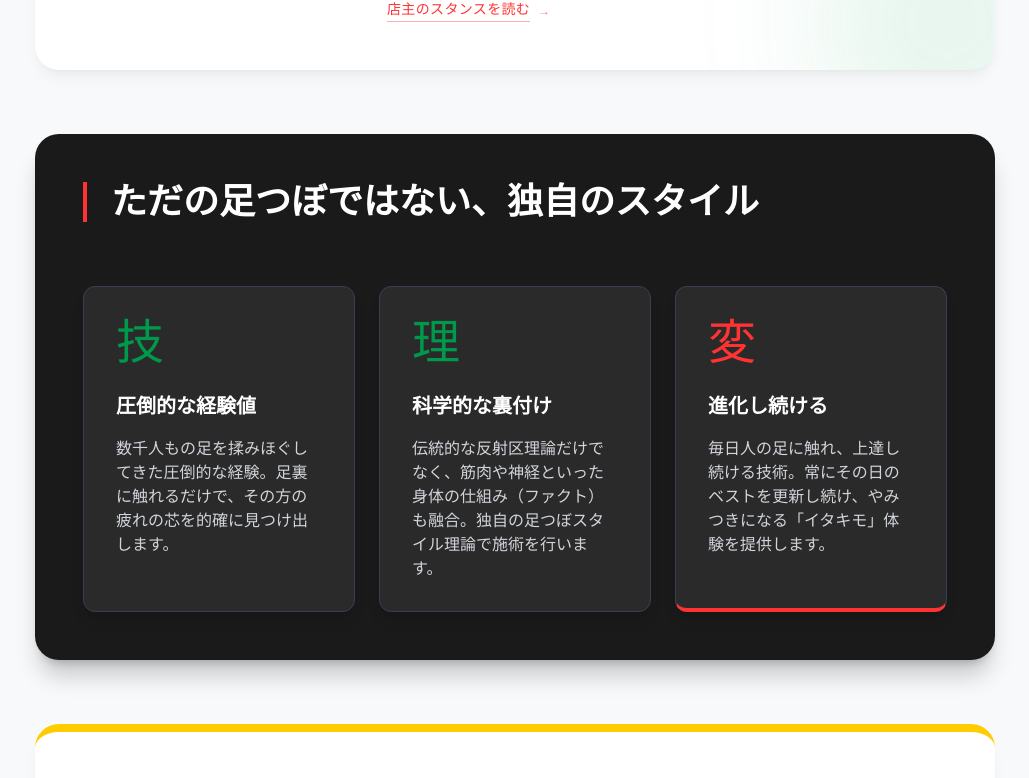
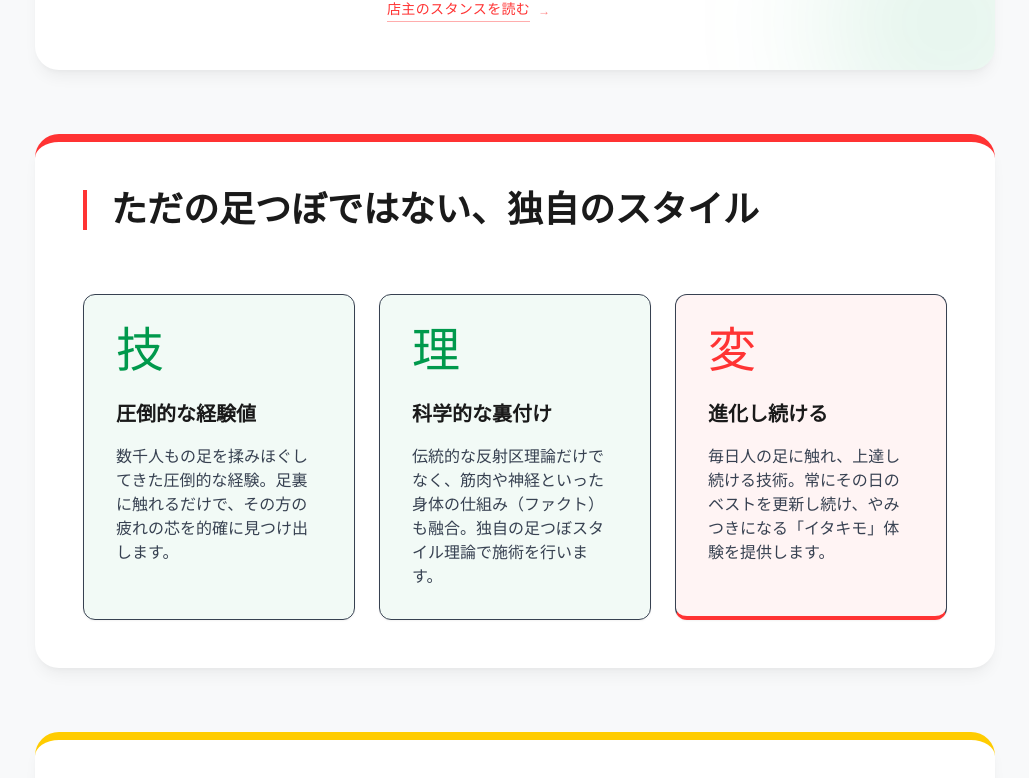
Before and after one commit to ashiyafukusuke/fukusuke2, a Next.js app: page / in a window 1280 px wide. Shown: the part 2219-2997 px from the top of the page, without its empty margins (125-1154 px from the left). Built offline with nearby package versions, Linux system fonts and the light colour scheme.

Commit message:
Add files via upload

```diff
--- a/src/components/Footer.tsx
+++ b/src/components/Footer.tsx
@@ -3,14 +3,14 @@ import { motion } from "framer-motion";
 
 export default function Footer() {
   return (
-    <footer className="bg-gradient-to-br from-[#3d2b2b] to-ink py-24 px-6 relative overflow-hidden text-white">
-      <div className="absolute top-0 left-0 w-full h-2 bg-white/20"></div>
+    <footer className="bg-paper py-24 px-6 border-t-8 border-olive relative overflow-hidden text-ink">
+      <div className="absolute top-0 left-0 w-full h-1 bg-gradient-to-r from-olive to-terracotta"></div>
       <div className="max-w-4xl mx-auto flex flex-col items-center text-center relative z-10">
         <motion.h2
           initial={{ opacity: 0, scale: 0.9 }}
           whileInView={{ opacity: 1, scale: 1 }}
           viewport={{ once: true }}
-          className="font-serif text-3xl md:text-4xl font-bold text-white mb-8 tracking-wide drop-shadow-sm"
+          className="font-serif text-3xl md:text-4xl font-bold text-ink mb-8 tracking-wide drop-shadow-sm"
         >
           【足つぼ専門店 イタキモ】
         </motion.h2>
@@ -19,7 +19,7 @@ export default function Footer() {
           whileInView={{ opacity: 1, y: 0 }}
           viewport={{ once: true }}
           transition={{ delay: 0.2 }}
-          className="text-white/90 mb-12 leading-loose max-w-xl text-sm md:text-base font-medium"
+          className="text-gray-700 mb-12 leading-loose max-w-xl text-sm md:text-base font-medium"
         >
           日々の疲れをリセットし、本来の身軽さを取り戻す場所。<br/>
           HIBARIDOの決して大きくはない一室ではありますが、全身全霊を込めて足揉みさせて頂きます。
@@ -30,7 +30,7 @@ export default function Footer() {
           whileInView={{ opacity: 1 }}
           viewport={{ once: true }}
           transition={{ delay: 0.3 }}
-          className="text-xs text-white/60 tracking-widest mb-4 uppercase"
+          className="text-xs text-gray-500 tracking-widest mb-4 uppercase"
         >
           Powered by RESERVA
         </motion.p>
@@ -42,7 +42,7 @@ export default function Footer() {
           whileHover={{ scale: 1.05 }}
           whileTap={{ scale: 0.95 }}
           href="#"
-          className="inline-flex items-center justify-center bg-white text-terracotta hover:bg-gray-50 font-bold py-4 px-16 rounded-full transition-all duration-300 shadow-xl shadow-black/20 text-lg tracking-widest"
+          className="inline-flex items-center justify-center bg-gradient-to-r from-vitality to-terracotta hover:from-[#FF7A50] hover:to-[#C6674B] text-white font-bold py-4 px-16 rounded-full transition-all duration-300 shadow-xl shadow-vitality/30 hover:shadow-vitality/50 text-lg tracking-widest"
         >
           行く日を決める
         </motion.a>
@@ -52,11 +52,11 @@ export default function Footer() {
           whileInView={{ opacity: 1 }}
           viewport={{ once: true }}
           transition={{ delay: 0.5 }}
-          className="mt-12 text-sm text-white/80 leading-loose flex flex-col items-center"
+          className="mt-12 text-sm text-gray-600 leading-loose flex flex-col items-center"
         >
           <p><strong>所在地:</strong> 〒202-0001 東京都西東京市ひばりが丘3丁目2−51 2番 51号 2F R-09</p>
           <p className="mt-2"><strong>営業日:</strong> 水・木 6時30分～21時30分</p>
-          <p className="text-xs mt-1 text-white/70">※その他曜日は予約ページにてご確認ください。予約枠がある日時は営業日となります。</p>
+          <p className="text-xs mt-1 text-gray-500">※その他曜日は予約ページにてご確認ください。予約枠がある日時は営業日となります。</p>
         </motion.div>
 
         <motion.p
@@ -64,7 +64,7 @@ export default function Footer() {
           whileInView={{ opacity: 1 }}
           viewport={{ once: true }}
           transition={{ delay: 0.6 }}
-          className="mt-16 text-xs text-white/60 tracking-widest"
+          className="mt-16 text-xs text-gray-400 tracking-widest"
         >
           西東京市 ひばりが丘 HIBARIDO 内 / 福助
         </motion.p>
--- a/src/components/Philosophy.tsx
+++ b/src/components/Philosophy.tsx
@@ -27,14 +27,14 @@ export default function Philosophy() {
   ];
 
   return (
-    <section className="bg-ink rounded-3xl shadow-xl shadow-black/20 p-8 md:p-12 text-white">
+    <section className="bg-white rounded-3xl shadow-lg shadow-black/5 border-t-8 border-terracotta p-8 md:p-12 text-ink">
       <div className="flex flex-col">
         <motion.h2
           initial={{ opacity: 0, y: 20 }}
           whileInView={{ opacity: 1, y: 0 }}
           viewport={{ once: true }}
           transition={{ duration: 0.6 }}
-          className="font-serif text-3xl md:text-4xl font-bold text-white mb-16 border-l-4 border-terracotta pl-6 leading-tight"
+          className="font-serif text-3xl md:text-4xl font-bold text-ink mb-16 border-l-4 border-terracotta pl-6 leading-tight"
         >
           ただの足つぼではない、独自のスタイル
         </motion.h2>
@@ -47,11 +47,11 @@ export default function Philosophy() {
               whileInView={{ opacity: 1, y: 0 }}
               viewport={{ once: true, margin: "-50px" }}
               transition={{ duration: 0.5, delay: index * 0.2 }}
-              className={`bg-[#2a2a2a] p-8 rounded-xl shadow-lg border hover:border-gray-500 transition-colors duration-300 ${card.border}`}
+              className={`p-8 rounded-xl shadow-sm border hover:shadow-md transition-shadow duration-300 ${card.border} ${index === 2 ? 'bg-terracotta/5' : 'bg-olive/5'}`}
             >
               <div className={`text-5xl font-serif mb-6 ${card.color}`}>{card.title}</div>
-              <h3 className="text-xl font-bold text-white mb-4">{card.subtitle}</h3>
-              <p className="text-gray-300 leading-relaxed text-sm md:text-base">{card.content}</p>
+              <h3 className="text-xl font-bold text-ink mb-4">{card.subtitle}</h3>
+              <p className="text-gray-700 leading-relaxed text-sm md:text-base">{card.content}</p>
             </motion.div>
           ))}
         </div>
```
